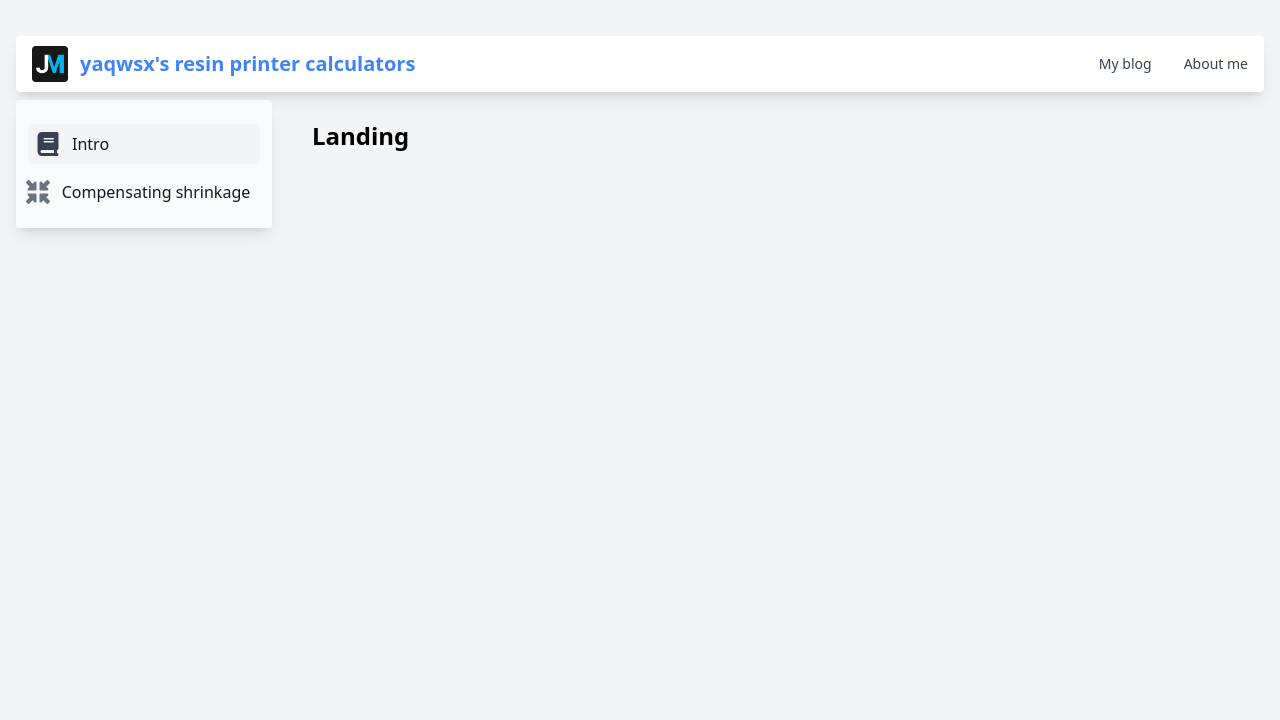
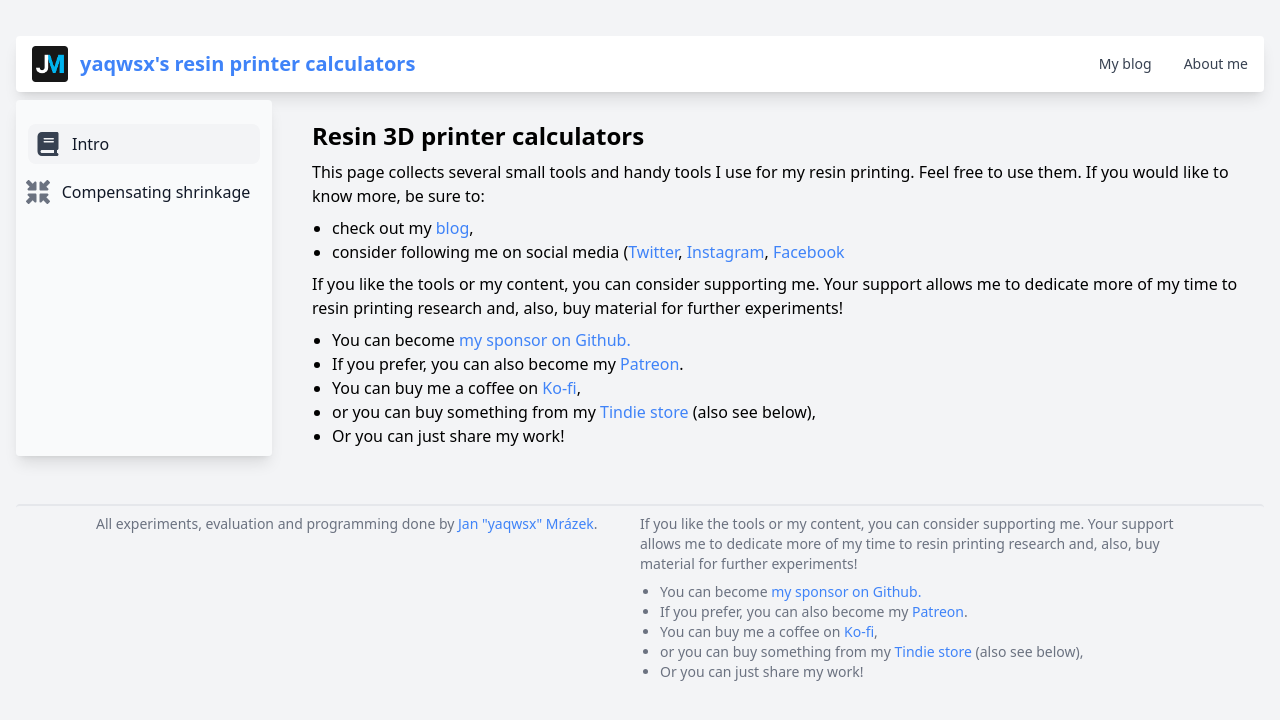
Before and after one commit to yaqwsx/printer-calculator, a React (Create React App) app: page / in a window 1280 px wide. Shown: the top 720 px of the page. Built offline with nearby package versions, Linux system fonts and the light colour scheme.

Commit message:
Improve texts

```diff
--- a/package.json
+++ b/package.json
@@ -33,6 +33,7 @@
     "postcss-preset-env": "^7.4.3",
     "react": "^18.2.0",
     "react-dom": "^18.2.0",
+    "react-ga": "^3.3.1",
     "react-hooks-use-form-state": "^0.0.1",
     "react-icons": "^4.4.0",
     "react-router-dom": "^6.2.2",
--- a/public/index.html
+++ b/public/index.html
@@ -26,7 +26,7 @@
       work correctly both with client-side routing and a non-root public URL.
       Learn how to configure a non-root public URL by running `npm run build`.
     -->
-    <title>yaqwsx's resin pirnter calculator</title>
+    <title>yaqwsx's resin printer calculator</title>
   </head>
   <body>
     <noscript>You need to enable JavaScript to run this app.</noscript>
--- a/src/app.tsx
+++ b/src/app.tsx
@@ -23,9 +23,74 @@ import { NotFound } from "./pages/404";
 import { Landing } from "./pages/landing";
 import { Shrinkage } from "./pages/shrinkage";
 import { useState } from "react";
+import ReactGA from 'react-ga';
+
+
+ReactGA.initialize('G-4DYJMKP6CF');
+ReactGA.pageview(window.location.pathname + window.location.search);
 
 function Footer() {
-    return null;
+    return <div className="w-full md:flex text-sm text-gray-500 border-gray-200 border-t-2 rounded mt-10 px-20 mb-10">
+        <div className="w-1/2">
+            <p>
+                All experiments, evaluation and programming done by <a href="https://honzamrazek.cz">Jan "yaqwsx" Mrázek</a>.
+            </p>
+        </div>
+        <div className="w-1/2">
+        <p>
+                If you like the tools or my content, you can consider supporting
+                me. Your support allows me to dedicate more of my time to resin
+                printing research and, also, buy material for further
+                experiments!
+            </p>
+            <ul className="list-disc px-5">
+                <li>
+                    You can become{" "}
+                    <a
+                        rel="noreferrer noopener"
+                        href="https://github.com/sponsors/yaqwsx/"
+                        target="_blank"
+                    >
+                        my sponsor on Github.
+                    </a>
+                </li>
+                <li>
+                    If you prefer, you can also become my{" "}
+                    <a
+                        rel="noreferrer noopener"
+                        href="https://www.patreon.com/yaqwsx"
+                        target="_blank"
+                    >
+                        Patreon
+                    </a>
+                    .
+                </li>
+                <li>
+                    You can buy me a coffee on{" "}
+                    <a
+                        rel="noreferrer noopener"
+                        href="https://ko-fi.com/yaqwsx"
+                        target="_blank"
+                    >
+                        Ko-fi
+                    </a>
+                    ,
+                </li>
+                <li>
+                    or you can buy something from my{" "}
+                    <a
+                        rel="noreferrer noopener"
+                        href="https://www.tindie.com/stores/yaqwsx/?utm_source=blog&amp;utm_medium=link"
+                        target="_blank"
+                    >
+                        Tindie store
+                    </a>{" "}
+                    (also see below),
+                </li>
+                <li>Or you can just share my work!</li>
+            </ul>
+        </div>
+    </div>
 }
 
 function TopMenu() {
@@ -33,7 +98,7 @@ function TopMenu() {
         <Navbar fluid={false} menuOpen={true} rounded={true} className="shadow-lg">
             <Navbar.Brand href="/">
                 <img
-                    src="/logo.png"
+                    src="logo.png"
                     className="mr-3 h-6 sm:h-9"
                     alt="yaqwsx's logo"
                 />
--- a/src/index.css
+++ b/src/index.css
@@ -30,7 +30,7 @@ h3 {
 }
 
 p {
-  @apply block w-full;
+  @apply block w-full my-2;
 }
 
 a {
--- a/src/pages/landing.tsx
+++ b/src/pages/landing.tsx
@@ -1,3 +1,90 @@
 export function Landing() {
-    return <h1>Landing</h1>
+    return (
+        <>
+            <h1>Resin 3D printer calculators</h1>
+            <p>
+                This page collects several small tools and handy tools I use for
+                my resin printing. Feel free to use them. If you would like to
+                know more, be sure to:
+            </p>
+            <ul className="list-disc px-5">
+                <li>
+                    check out my <a href="https://blog.honzamrazek.cz">blog</a>,
+                </li>
+                <li>
+                    {" "}
+                    consider following me on social media (
+                    <a
+                        rel="noreferrer noopener"
+                        href="https://twitter.com/yaqwsx_cz"
+                        target="_blank"
+                    >
+                        Twitter
+                    </a>
+                    ,{" "}
+                    <a href="https://www.instagram.com/yaqwsx_cz/">Instagram</a>
+                    ,{" "}
+                    <a
+                        href="https://www.facebook.com/yaqwsxHardware"
+                        target="_blank"
+                        rel="noreferrer noopener"
+                    >
+                        Facebook
+                    </a>
+                </li>
+            </ul>
+            <p>
+                If you like the tools or my content, you can consider supporting
+                me. Your support allows me to dedicate more of my time to resin
+                printing research and, also, buy material for further
+                experiments!
+            </p>
+            <ul className="list-disc px-5">
+                <li>
+                    You can become{" "}
+                    <a
+                        rel="noreferrer noopener"
+                        href="https://github.com/sponsors/yaqwsx/"
+                        target="_blank"
+                    >
+                        my sponsor on Github.
+                    </a>
+                </li>
+                <li>
+                    If you prefer, you can also become my{" "}
+                    <a
+                        rel="noreferrer noopener"
+                        href="https://www.patreon.com/yaqwsx"
+                        target="_blank"
+                    >
+                        Patreon
+                    </a>
+                    .
+                </li>
+                <li>
+                    You can buy me a coffee on{" "}
+                    <a
+                        rel="noreferrer noopener"
+                        href="https://ko-fi.com/yaqwsx"
+                        target="_blank"
+                    >
+                        Ko-fi
+                    </a>
+                    ,
+                </li>
+                <li>
+                    or you can buy something from my{" "}
+                    <a
+                        rel="noreferrer noopener"
+                        href="https://www.tindie.com/stores/yaqwsx/?utm_source=blog&amp;utm_medium=link"
+                        target="_blank"
+                    >
+                        Tindie store
+                    </a>{" "}
+                    (also see below),
+                </li>
+                <li>Or you can just share my work!</li>
+            </ul>
+        </>
+    );
 }
--- a/src/pages/shrinkage.tsx
+++ b/src/pages/shrinkage.tsx
@@ -57,13 +57,18 @@ export function Shrinkage() {
         <>
             <h1>Compensating resin shrinkage</h1>
             <p>
-                When you print on a resin printer, the resin shrinks. That means
-                that if a model in slicer has 50mm it possible that it will only
-                have 49.5mm after it is printed a properly cured. You can read
-                more in the following blog post. This calculator allows you to
-                calculate the resin shrinkage and bleeding based on a printed
-                test piece. You will get two values you can put into the slicer
-                to compensate for it. Just follow the three steps:
+                When resin cures, it shrinks. That means that if a model in
+                slicer has 50 mm it possible that it will only have 49.5 mm
+                after it is printed and properly cured. You can read more in the{" "}
+                <a href="https://blog.honzamrazek.cz/2022/05/getting-perfectly-crisp-and-dimensionally-accurate-3d-prints-on-a-resin-printer-fighting-resin-shrinkage-and-exposure-bleeding">
+                    corresponding blog post.
+                </a>{" "}
+            </p>
+            <p>
+                This calculator allows you to estimate the resin shrinkage and
+                exposure bleeding based on a small printed test piece. You will
+                get two values you can put into the slicer to compensate for it.
+                Just follow the three steps:
             </p>
             <h2>1. Print the test model</h2>
             <p>
@@ -87,19 +92,38 @@ export function Shrinkage() {
             <div className="my-2 flex w-full">
                 <div className="w-1/2 pr-2">
                     <a href="https://www.printables.com/model/230621">
-                        <img src="assets/calib-standalone.png" alt="The test-piece" />
+                        <img
+                            src="assets/calib-standalone.png"
+                            alt="The test-piece"
+                        />
                     </a>
                 </div>
                 <div className="w-1/2 pl-2">
                     <a href="https://www.printables.com/model/230621">
-                        <img src="assets/calib-mold.png" alt="The test-piece mold" />
+                        <img
+                            src="assets/calib-mold.png"
+                            alt="The test-piece mold"
+                        />
                     </a>
                 </div>
             </div>
             <h2>2. Measure it and enter values below:</h2>
+            <p>
+                Tip: you can hover on the measurement name to see an
+                illustration of what to measure. If you would like to also gain
+                extra precision (though, this is not usually needed as 6
+                measurements yield enough information), you can add extra
+                measurements, e.g., between O1 and O2. Use button at the bottom
+                to add extra fields.
+            </p>
             <SamplesForm samples={samples} setSamples={setSamples} />
             <h2>3. Slicer compensation values</h2>
-            {!result && <p>Please fill in all the measurements above to calculate the compensation parameters.</p>}
+            {!result && (
+                <p>
+                    Please fill in all the measurements above to calculate the
+                    compensation parameters.
+                </p>
+            )}
             {warning && (
                 <div className="mb-4 w-full rounded border-2 border-orange-500 bg-orange-200 p-4 text-orange-800">
                     {warning}
@@ -349,7 +373,7 @@ function SamplesForm(props: {
                     )
                 }
             >
-                Add sample for more precision (usually not needed)
+                Add extra measurement sample
             </button>
         </div>
     );
```
Also changed, not shown: 1 other file (tests, documents, lock files or other folders).
